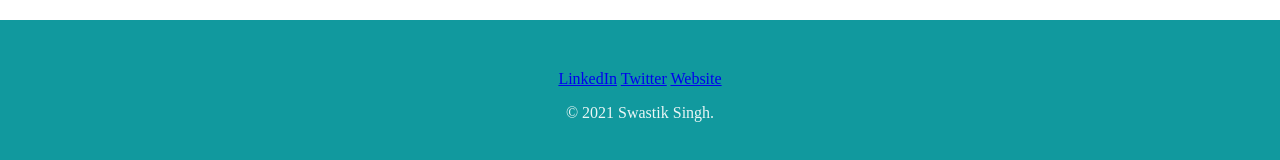
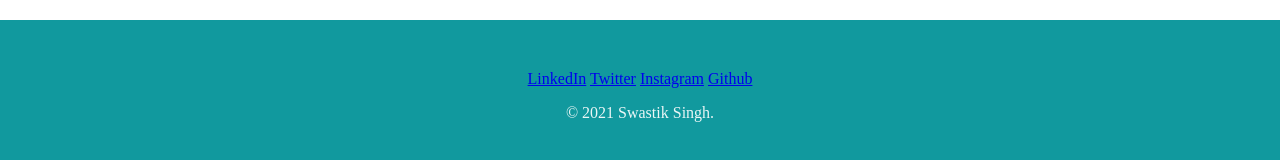
Before and after one commit to swastik2611/My-CSS, a plain HTML site: page index.html in a window 1280 px wide. Shown: the part 1839-1999 px from the top of the page. Drawn offline with Linux system fonts and the light colour scheme.

Commit message:
Update index.html

```diff
--- a/index.html
+++ b/index.html
@@ -44,9 +44,10 @@
       <a class="btn" href="mailto:name@email.com">CONTACT ME</a>
     </div>
     <div class="bottom-container">
-      <a class="footer-link" href="https://www.linkedin.com/">LinkedIn</a>
-      <a class="footer-link" href="https://twitter.com/">Twitter</a>
-      <a class="footer-link" href="https://www.appbrewery.co/">Website</a>
+      <a class="footer-link" href="https://www.linkedin.com/in/swastik-singh-7ab305202/">LinkedIn</a>
+      <a class="footer-link" href="https://twitter.com/swastik2611">Twitter</a>
+      <a class="footer-link" href="https://www.instagram.com/swastik2611/">Instagram</a>
+      <a class="footer-link" href="https://github.com/swastik2611">Github</a>
       <p class="joi">© 2021 Swastik Singh.</p>
     </div>
 </body>
```
